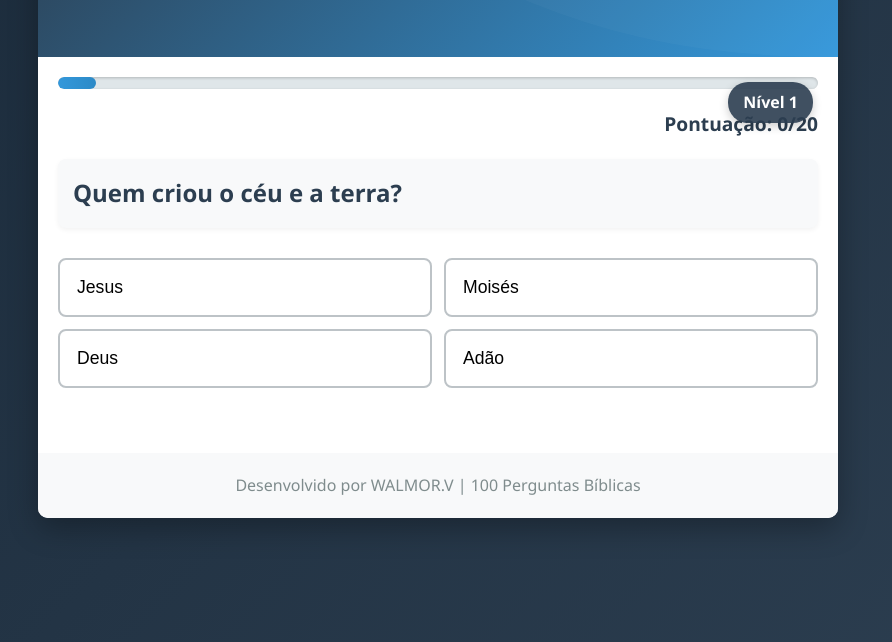
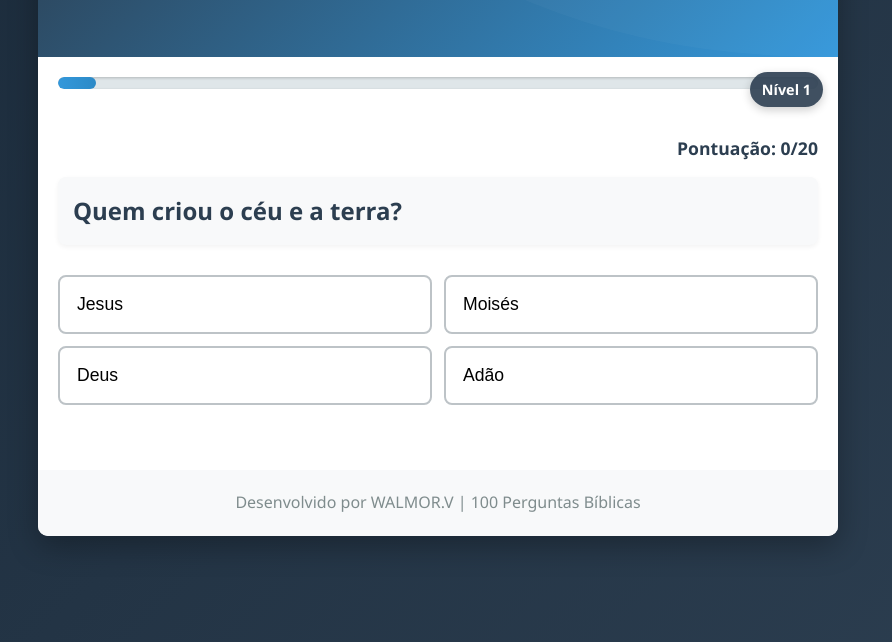
Before and after one commit to WalmorVoigt/JOGO-BIBLICO, a plain HTML site: page index.html in a window 1280 px wide. Both pictures are taken after a click on the button "Nível 1 - Básico". Shown: the part 158-800 px from the top of the page, without its empty margins (202-1094 px from the left). Drawn offline with Linux system fonts and the light colour scheme.

Commit message:
Add files via upload

```diff
--- a/index.html
+++ b/index.html
@@ -194,10 +194,11 @@
 
     .score-display {
       text-align: right;
-      margin-bottom: 20px;
+      margin-bottom: 15px;
       font-weight: bold;
-      font-size: 1.2rem;
+      font-size: 1.1rem;
       color: var(--primary);
+      padding-top: 25px;
     }
 
     .question {
@@ -277,7 +278,6 @@
       display: none;
       animation: fadeIn 0.5s ease;
       box-shadow: 0 3px 10px rgba(0,0,0,0.1);
-      /* Melhorias para legibilidade */
       color: var(--dark);
       font-size: 1.1rem;
       line-height: 1.6;
@@ -405,13 +405,13 @@
 
     .level-indicator {
       position: absolute;
-      top: 25px;
-      right: 25px;
+      top: 15px;
+      right: 15px;
       background-color: rgba(44, 62, 80, 0.9);
       color: white;
-      padding: 8px 15px;
+      padding: 6px 12px;
       border-radius: 20px;
-      font-size: 1rem;
+      font-size: 0.9rem;
       font-weight: bold;
       box-shadow: 0 3px 10px rgba(0,0,0,0.2);
       z-index: 10;
@@ -1282,9 +1282,9 @@
         score++;
       }
 
-      // Mostrar explicação (CORREÇÃO APLICADA AQUI)
+      // Mostrar explicação
       const feedback = document.getElementById('feedback');
-      feedback.textContent = question.explanation; // Usamos textContent em vez de innerHTML
+      feedback.textContent = question.explanation;
       feedback.style.display = 'block';
 
       document.getElementById('nextBtn').style.display = 'block';
```
